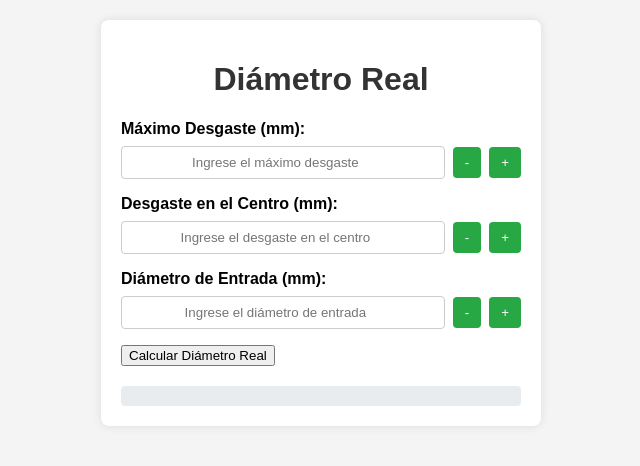
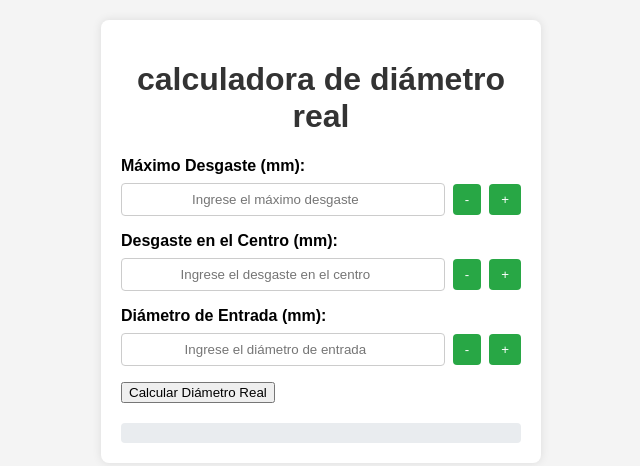
Before and after one commit to credenze/Cilindros, a plain HTML site: page diam.html in a window 1280 px wide. Shown: the whole page, without its empty margins (319-959 px from the left). Drawn offline with Linux system fonts and the light colour scheme.

Commit message:
diam.html

```diff
--- a/diam.html
+++ b/diam.html
@@ -66,7 +66,7 @@
 <body>
 
 <div class="container">
-    <h1>Diámetro Real</h1>
+    <h1>calculadora de diámetro real</h1>
 
     <label for="maxDesgaste">Máximo Desgaste (mm):</label>
     <div class="input-group">
```
